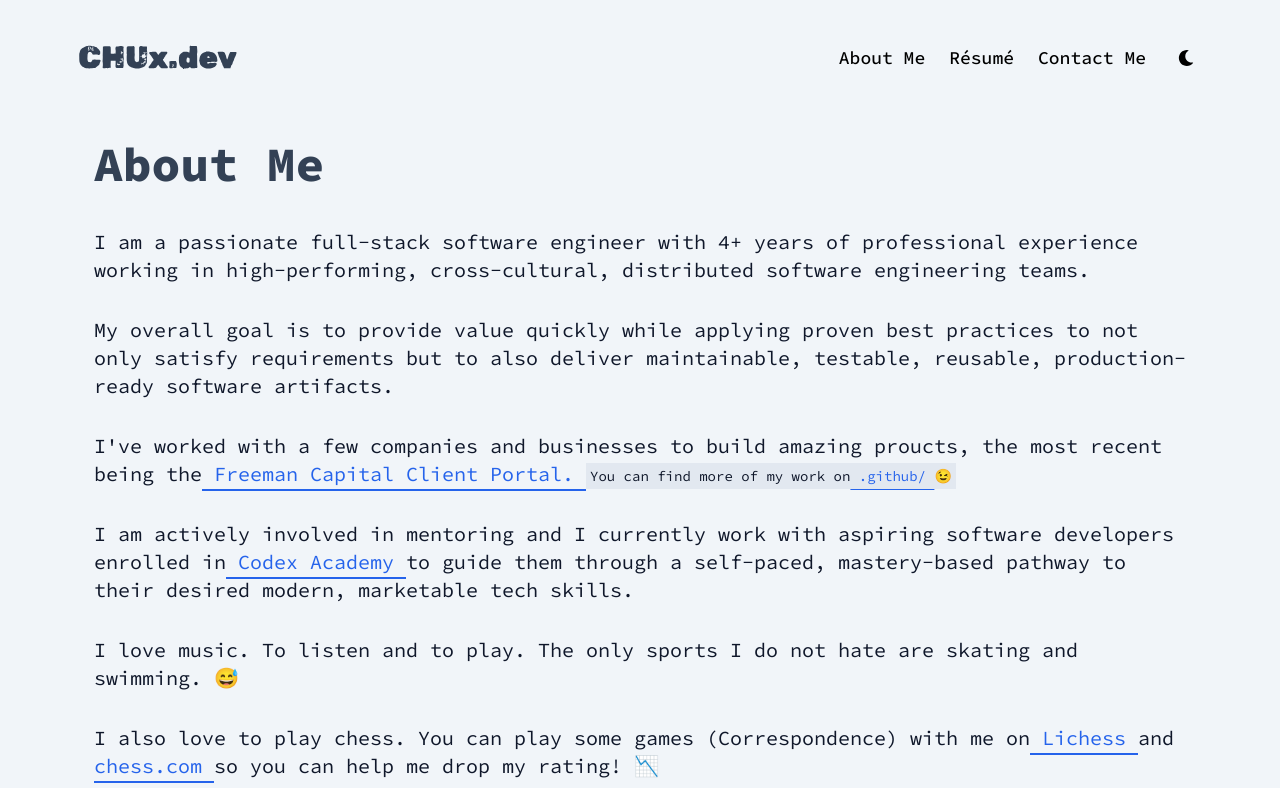
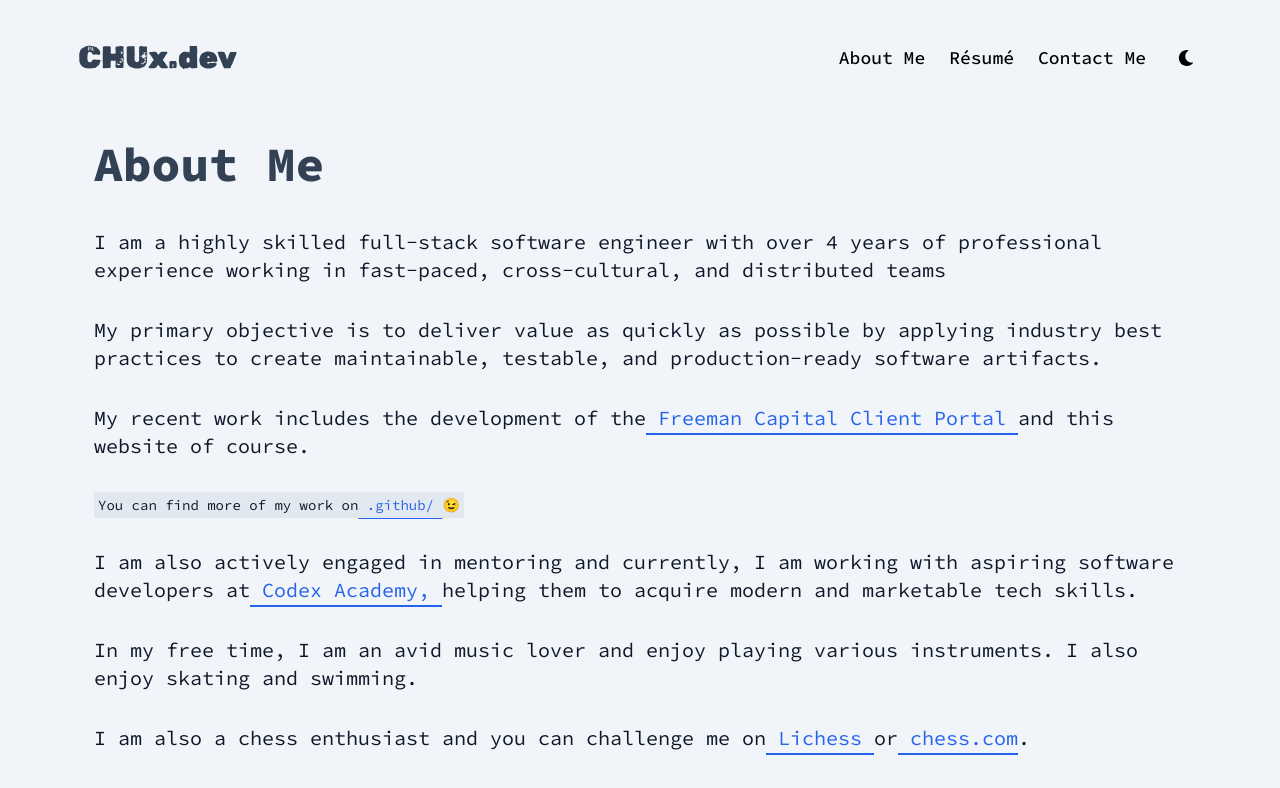
Before and after one commit to chuxmykel/chux.dev, a React (Vite) app: page /about in a window 1280 px wide. Shown: the top 788 px of the page. Built offline with nearby package versions, Linux system fonts and the light colour scheme.

Commit message:
clean up about page

```diff
--- a/src/components/ContactMeForm.tsx
+++ b/src/components/ContactMeForm.tsx
@@ -3,7 +3,6 @@ import { MdSend } from "react-icons/md";
 import { useHistory } from "react-router-dom";
 import { FaSpinner } from "react-icons/fa";
 import { ThemeProvider, createTheme } from "@mui/material/styles";
-import CssBaseline from "@mui/material/CssBaseline";
 import TextField from "@mui/material/TextField";
 import Button from "@mui/material/Button";
 
@@ -133,7 +132,6 @@ export function ContactMeForm() {
           className="w-full flex flex-col gap-4 py-4"
         >
           <ThemeProvider theme={formTheme}>
-            <CssBaseline />
             <TextField
               label="Name"
               variant="outlined"
--- a/src/pages/About.tsx
+++ b/src/pages/About.tsx
@@ -1,36 +1,40 @@
-import { Link } from "react-router-dom";
+import { HashLink } from "react-router-hash-link";
 
 export function About() {
   return (
-    <div className="flex items-center justify-center">
-      <div className="h-full w-full pt-16 px-4">
+    <div className="flex items-center">
+      <div className="h-full w-full pt-16">
+        <div className="px-4">
           <h1 className="text-5xl font-extrabold text-slate-700 dark:text-slate-200 mb-10">
             About Me
           </h1>
 
           <p className="text-lg md:text-xl text-slate-900 dark:text-slate-50 pb-8">
-          I am a passionate full-stack software engineer with 4+ years of
-          professional experience working in high-performing, cross-cultural,
-          distributed software engineering teams.
+            I am a highly skilled full-stack software engineer with over 4 years
+            of professional experience working in fast-paced, cross-cultural,
+            and distributed teams
           </p>
 
           <p className="text-lg md:text-xl text-slate-900 dark:text-slate-50 pb-8">
-          My overall goal is to provide value quickly while applying proven best
-          practices to not only satisfy requirements but to also deliver
-          maintainable, testable, reusable, production-ready software artifacts.
+            My primary objective is to deliver value as quickly as possible by
+            applying industry best practices to create maintainable, testable,
+            and production-ready software artifacts.
           </p>
 
           <p className="text-lg md:text-xl text-slate-900 dark:text-slate-50 pb-8">
-          I've worked with a few companies and businesses to build amazing
-          proucts, the most recent being the
+            My recent work includes the development of the
             <a
               href="https://app.freemancapital.co"
               target="_blank"
               className="text-blue-600 hover:text-blue-400 dark:text-blue-400 dark:hover:text-blue-300 underline underline-offset-8"
             >
-            {` Freeman Capital Client Portal. `}
+              {` Freeman Capital Client Portal `}
             </a>
-          <span className="text-sm bg-slate-200 dark:bg-slate-700 cursor-pointer p-1">
+            and this website of course.
+          </p>
+
+          <div className="pb-8">
+            <span className="text-sm bg-slate-200 dark:bg-slate-700 cursor-pointer p-1 text-slate-900 dark:text-slate-50">
               You can find more of my work on
               <a
                 href="https://github.com/chuxmykel"
@@ -41,28 +45,27 @@ export function About() {
               </a>
               😉
             </span>
-        </p>
+          </div>
 
           <p className="text-lg md:text-xl text-slate-900 dark:text-slate-50 pb-8">
-          I am actively involved in mentoring and I currently work with aspiring
-          software developers enrolled in
+            I am also actively engaged in mentoring and currently, I am working
+            with aspiring software developers at
             <a
               href="https://codex.academy/"
               className="text-blue-600 hover:text-blue-400 dark:text-blue-400 dark:hover:text-blue-300 underline underline-offset-8"
             >
-            {` Codex Academy `}
+              {` Codex Academy, `}
             </a>
-          to guide them through a self-paced, mastery-based pathway to their
-          desired modern, marketable tech skills.
+            helping them to acquire modern and marketable tech skills.
           </p>
 
           <p className="text-lg md:text-xl text-slate-900 dark:text-slate-50 pb-8">
-          I love music. To listen and to play. The only sports I do not hate are
-          skating and swimming. 😅
+            In my free time, I am an avid music lover and enjoy playing various
+            instruments. I also enjoy skating and swimming.
           </p>
 
           <p className="text-lg md:text-xl text-slate-900 dark:text-slate-50 pb-8">
-          I also love to play chess. You can play some games (Correspondence) with me on
+            I am also a chess enthusiast and you can challenge me on
             <a
               className="text-blue-600 hover:text-blue-400 dark:text-blue-400 dark:hover:text-blue-300 underline underline-offset-8"
               href="https://lichess.org/@/ChuxMyke"
@@ -70,23 +73,25 @@ export function About() {
             >
               {` Lichess `}
             </a>
-          and
+            or
             <a
               href="https://www.chess.com/member/slimchux"
               className="text-blue-600 hover:text-blue-400 dark:text-blue-400 dark:hover:text-blue-300 underline underline-offset-8"
               target="_blank"
-          >{` chess.com `}</a>
-          so you can help me drop my rating! 📉
+            >{` chess.com`}</a>
+            .
           </p>
 
           <p className="text-lg md:text-xl text-slate-900 dark:text-slate-50 pb-8">
-          <Link
+            <HashLink
               to="/#contact-me"
               className="text-blue-600 hover:text-blue-400 dark:text-blue-400 dark:hover:text-blue-300 underline underline-offset-8"
             >
-            Let's connect. <span className="text-xl">🤝</span>
-          </Link>
+              I would love to connect and work together.{" "}
+              <span className="text-xl">🤝</span>
+            </HashLink>
           </p>
+        </div>
       </div>
     </div>
   );
```
Lines whose indentation alone changed are shown as unchanged.
